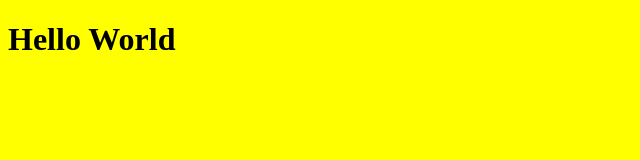
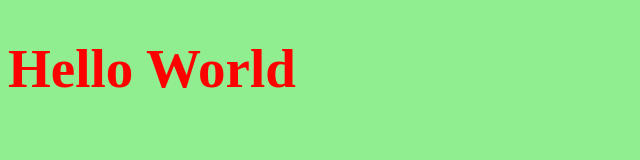
Before and after one commit to Dabbikarls/FOR1T-05AU, a plain HTML site: page Verkefni 1/index.html in a window 1280 px wide. Shown: the whole page, without its empty margins (0-640 px from the left). Drawn offline with Linux system fonts and the light colour scheme.

Commit message:
update 1

```diff
--- a/Verkefni 1/background.css
+++ b/Verkefni 1/background.css
@@ -1,8 +1,8 @@
 body {
 
-background-color: yellow;
+background-color: lightgreen;
 }
 h1 {
-
-	background-color: 00ff00;
+	color: red;
+	font-size: 55px;
 }
```
